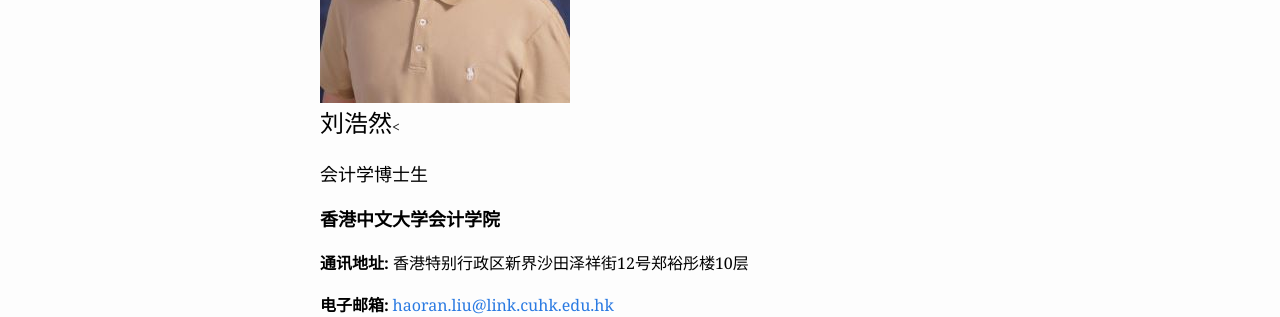
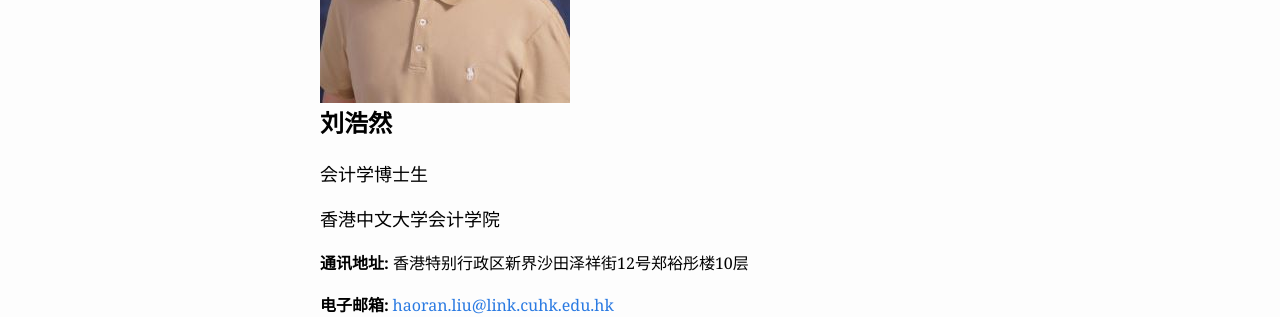
Before and after one commit to LeightonLiu/leightonliu.github.io, a Jekyll site: the page built from index.md, in a window 1280 px wide. Shown: the part 311-628 px from the top of the page. Built offline with Jekyll 4.4.1, drawn with Linux system fonts in a browser that asks for light colours.

Commit message:
Update index.md

```diff
--- a/index.md
+++ b/index.md
@@ -7,13 +7,13 @@ profile_picture:
 
 
 <p>
-<font color="Black" size=5 class="aa">刘浩然</font><
+<b><font color="Black" size=5 class="aa">刘浩然</font></b>
 </p>
 <p>
 <font color="Black" size=4 class="aa">会计学博士生</font>
 </p>
 <p>
-<b><font color="Black" size=4 class="aa">香港中文大学会计学院</font></b>
+<font color="Black" size=4 class="aa">香港中文大学会计学院</font>
 </p>
 <p>
 <b><font color="Black" size=3 class="aa">通讯地址: </font></b> <font color="Black" size=3 class="aa"> 香港特别行政区新界沙田泽祥街12号郑裕彤楼10层 </font>
```
